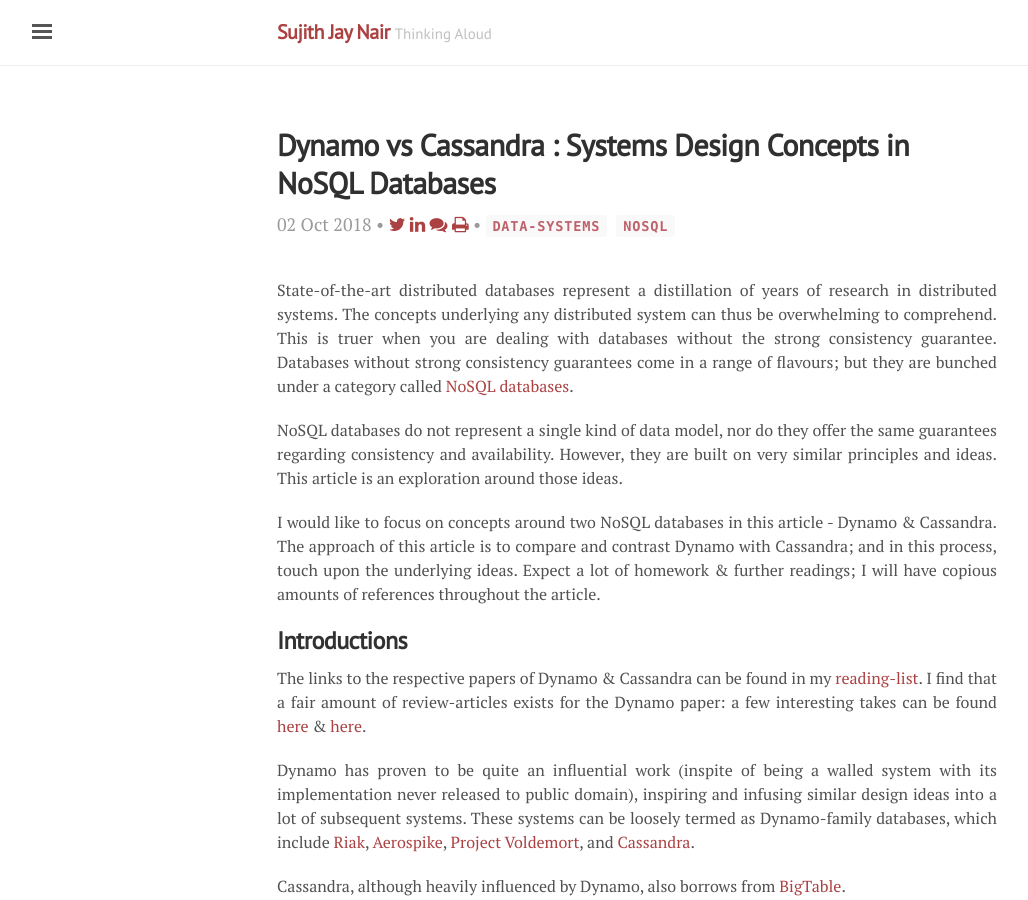
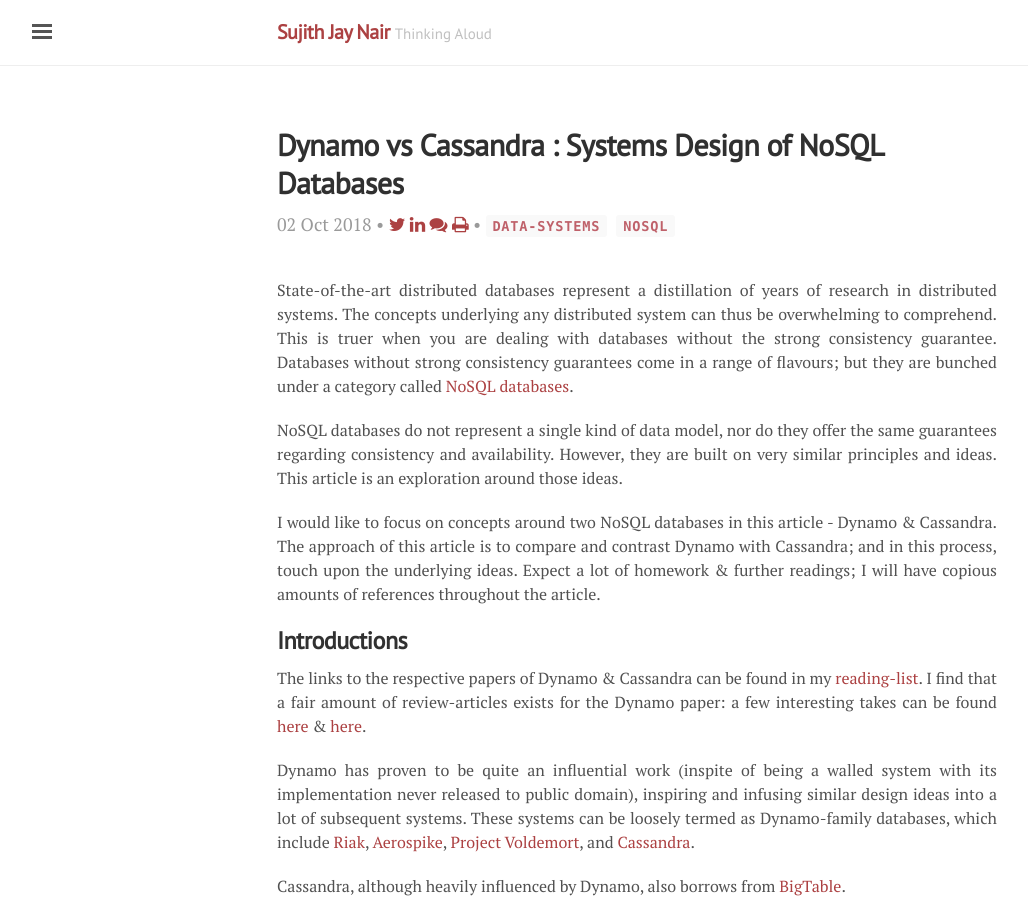
Before and after one commit to sujithjay/sujithjay.github.io, a Jekyll site: the page built from _posts/2018-09-20-Dynamo-vs-Cassandra.md, in a window 1280 px wide and 900 px high. Shown: the whole window, without its empty margins (3-1031 px from the left). Built offline with Jekyll 4.4.1, drawn with Linux system fonts in a browser that asks for light colours; nearby versions of some CDN libraries; comment, search, counter and statistics services are not loaded.

Commit message:
Change title of Dynamo vs Cassandra

```diff
--- a/_posts/2018-09-20-Dynamo-vs-Cassandra.md
+++ b/_posts/2018-09-20-Dynamo-vs-Cassandra.md
@@ -1,6 +1,6 @@
 ---
 layout: "post"
-title: "Dynamo vs Cassandra : Systems Design Concepts in NoSQL Databases"
+title: "Dynamo vs Cassandra : Systems Design of NoSQL Databases"
 date: "2018-10-02 11:11"
 comments: true
 desc: A comparison of ideas behind Dynamo and Cassandra
```
